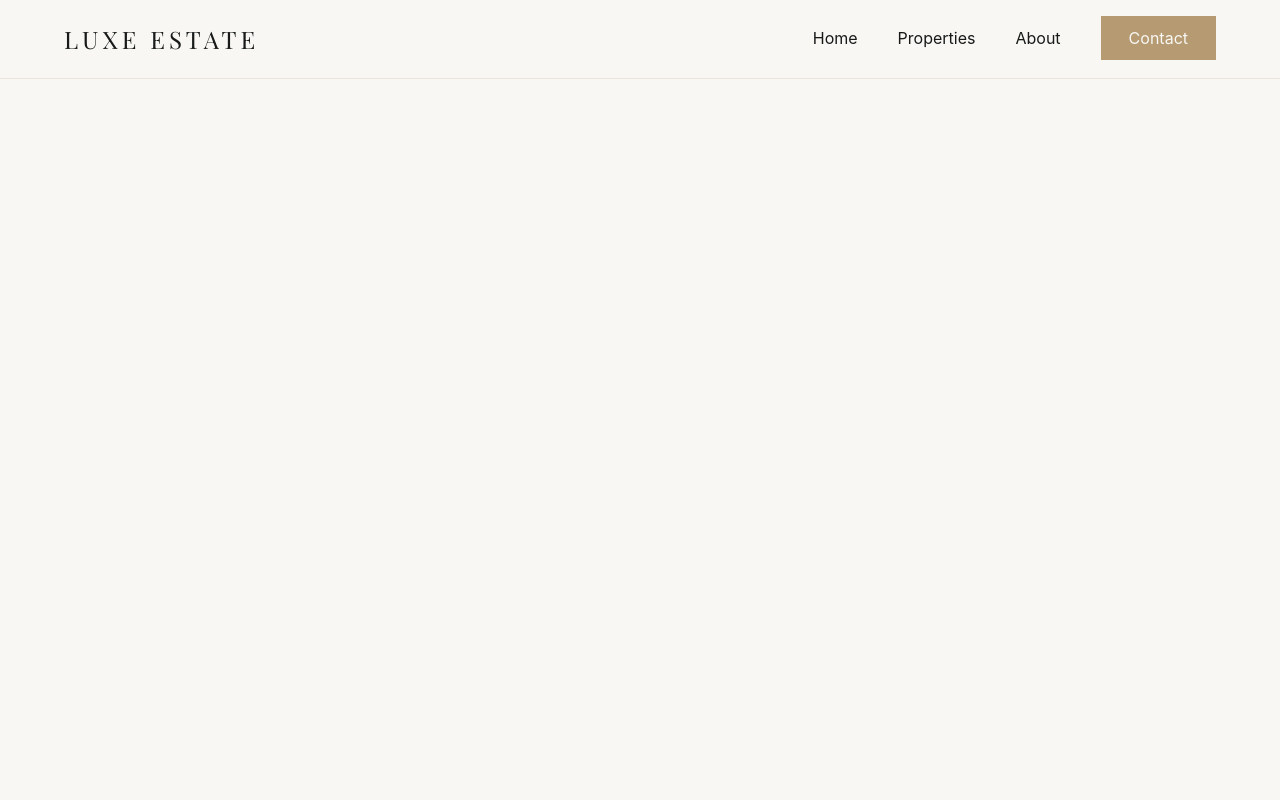
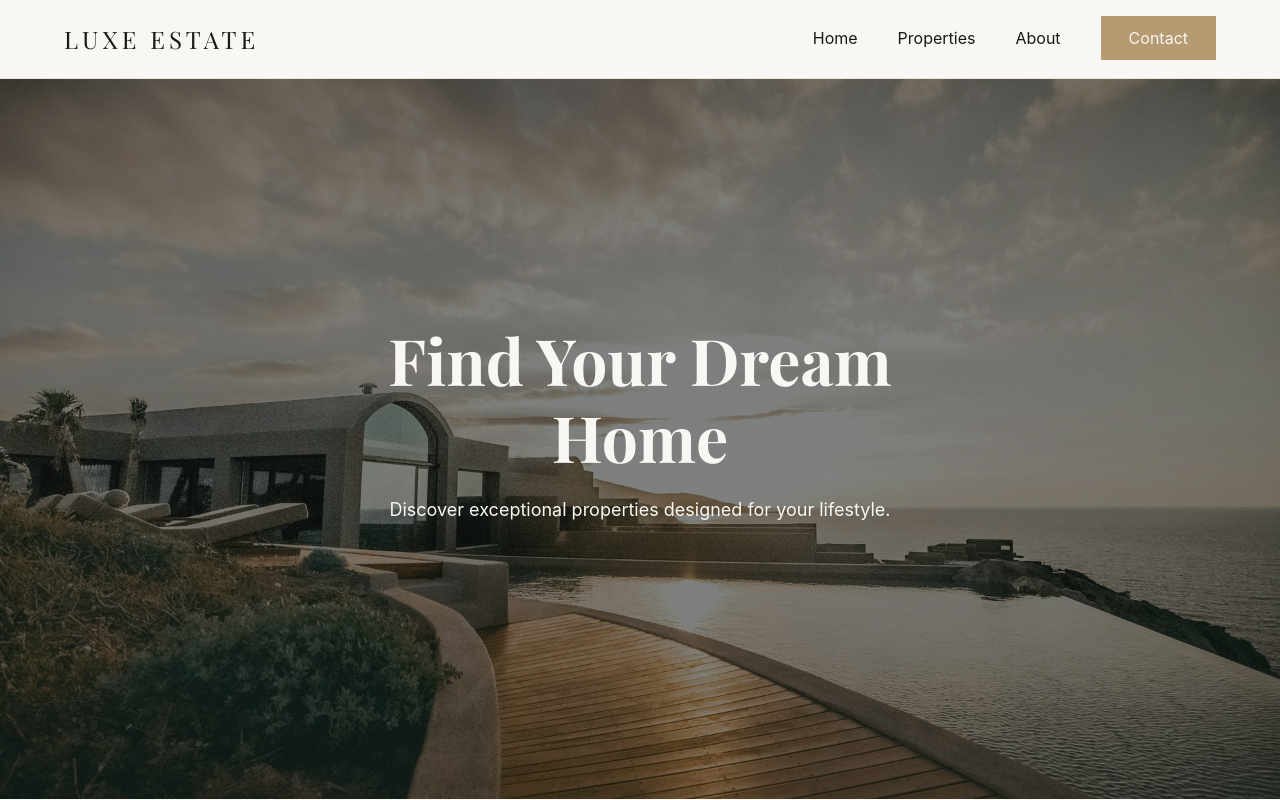
Before and after one commit to A-mira-1010/luxe-estate, a plain HTML site: page index.html in a window 1280 px wide. Drawn offline with nearby package versions, Linux system fonts and the light colour scheme; a web font is replaced by a local one.

Commit message:
Add hero section

```diff
--- a/css/style.css
+++ b/css/style.css
@@ -73,3 +73,38 @@ ul {
   background: var(--charcoal);
   color: var(--white);
 }
+/* ==== Hero ==== */
+.hero {
+  position: relative;
+  min-height: 90vh;
+  display: flex;
+  align-items: center;
+  justify-content: center;
+  text-align: center;
+  background: url(../images/villa-hero.jpg);
+  background-position: center;
+  background-size: cover;
+  background-repeat: no-repeat;
+}
+.hero::before {
+  content: "";
+  position: absolute;
+  inset: 0;
+  background: rgba(23, 26, 25, 0.5);
+}
+.hero-content {
+  position: relative;
+  max-width: 700px;
+  padding: 0 24px;
+  color: var(--white);
+}
+.hero h1 {
+  font-family: var(--font-heading);
+  font-size: clamp(36px, 6vw, 64px);
+  line-height: 1.2;
+  margin-bottom: 20px;
+}
+.hero p {
+  font-size: 18px;
+  margin-bottom: 32px;
+}
--- a/index.html
+++ b/index.html
@@ -24,5 +24,11 @@
         </ul>
       </nav>
     </header>
+    <section class="hero">
+      <div class="hero-content">
+        <h1>Find Your Dream Home</h1>
+        <p>Discover exceptional properties designed for your lifestyle.</p>
+      </div>
+    </section>
   </body>
 </html>
```
Also changed, not shown: images/villa-hero.jpg (added).
